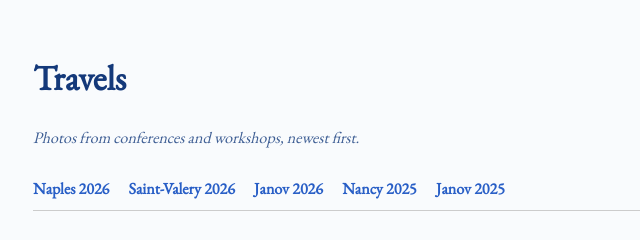
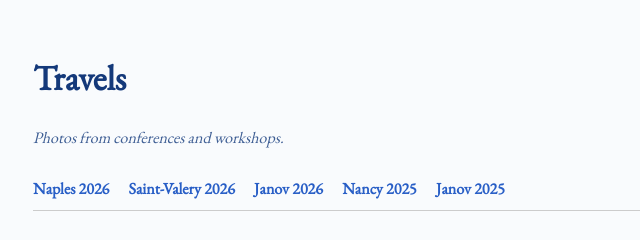
Before and after one commit to cbhughes29/christianbhughes.github.io, a plain HTML site: page photos.html in a window 1280 px wide. Shown: the top 240 px of the page, 207-847 px from the left. Drawn offline with nearby package versions, Linux system fonts and the light colour scheme.

Commit message:
Update photos.html by removing old comments
Removed outdated description and comments from photos.html.

```diff
--- a/photos.html
+++ b/photos.html
@@ -130,7 +130,7 @@
 <body>
 
   <h1>Travels</h1>
-  <p><em>Photos from conferences and workshops, newest first.</em></p>
+  <p><em>Photos from conferences and workshops.</em></p>
 
   <nav>
     <a href="#naples-2026">Naples 2026</a>
@@ -140,17 +140,7 @@
     <a href="#janov-2025">Janov 2025</a>
   </nav>
 
-  <!--
-    HOW TO FILL IN
-    - Photos live in photos/<trip>/01.jpg ... 06.jpg, each with a smaller
-      01-thumb.jpg ... 06-thumb.jpg for the grid. prepare_photos.py makes both.
-    - For each photo, replace the alt text (what is in the picture, for screen
-      readers) and the caption (one line, shown under the photo).
-    - Grid crops thumbnails to 4:3; the viewer always shows the whole photo.
-      If a crop cuts off something (e.g. heads in a portrait shot), add
-      style="object-position: top" to that thumbnail's <img>.
-    - Fewer than 6 photos for a trip? Just delete the extra <figure> blocks.
-  -->
+
 
   <!-- ================= Naples 2026 ================= -->
   <section>
```
